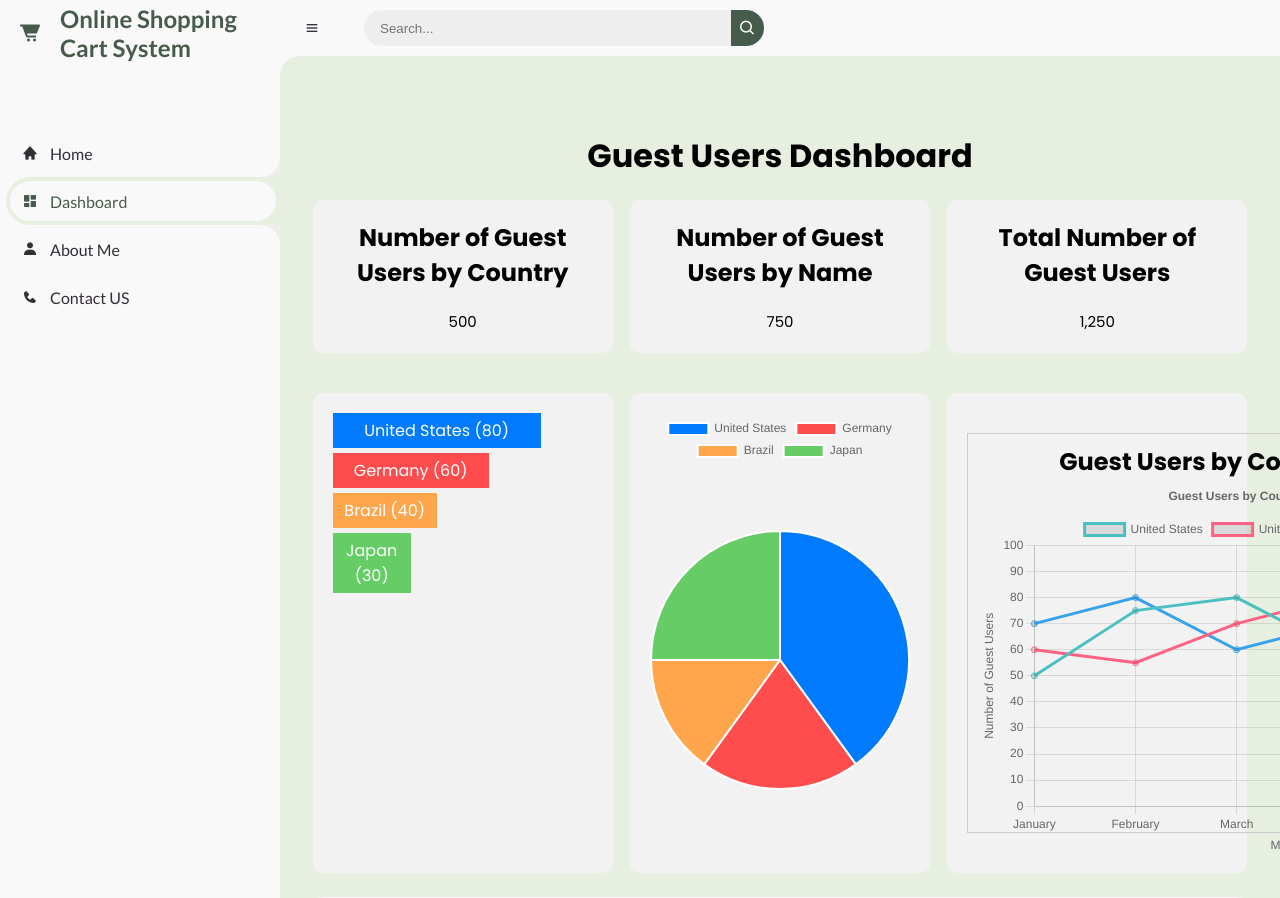
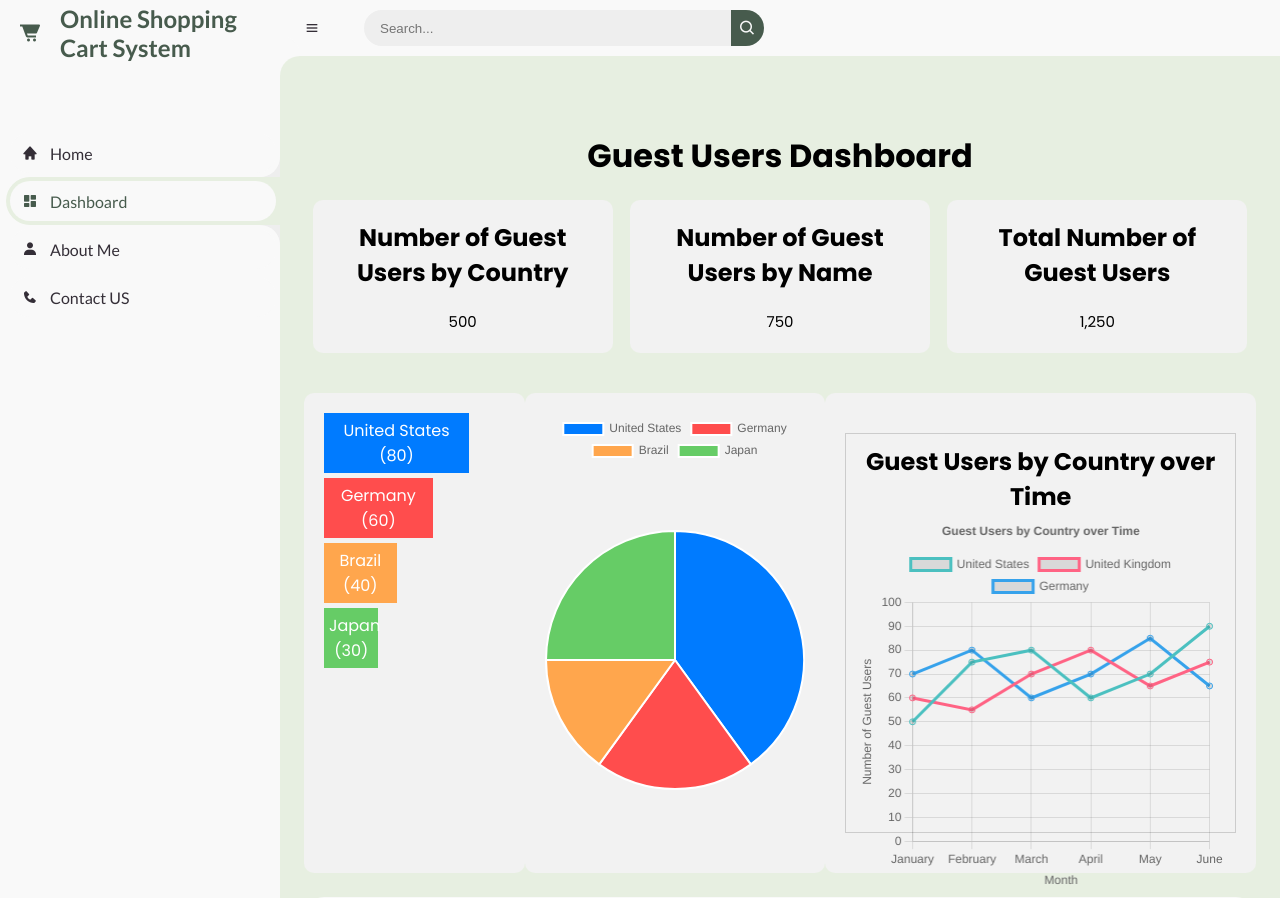
Before and after one commit to harknoel/OSCS, a PHP site: page /dashboard.php in a window 1280 px wide. Shown: the top 898 px of the page. Run offline with PHP 8.4, Linux system fonts and the light colour scheme; the visitor is signed in with stand-in values (Sample User, id 1); data that the repository does not hold is empty.

Commit message:
initial dashboard

```diff
--- a/dashboard.php
+++ b/dashboard.php
@@ -69,8 +69,8 @@
 				const myChart = new Chart(document.getElementById('myChart'), config);
 			</script>
 		</div>
-		<div style="background-color: #f2f2f2; padding: 20px; border-radius: 10px; width: 300px; text-align: center;">
-			<div style="width: 600px; height: 400px; border: 1px solid #ccc; margin: 20px auto; padding: 10px;">
+		<div style="background-color: #f2f2f2; padding: 20px; border-radius: 10px; width: 600px; text-align: center;">
+  <div style="width: 100%; height: 400px; border: 1px solid #ccc; margin: 20px auto; padding: 10px;">
     <h2 style="text-align: center;">Guest Users by Country over Time</h2>
     <canvas id="lineChart" style="width: 100%; height: 100%;"></canvas>
   </div>
```
Lines whose indentation alone changed are shown as unchanged.
